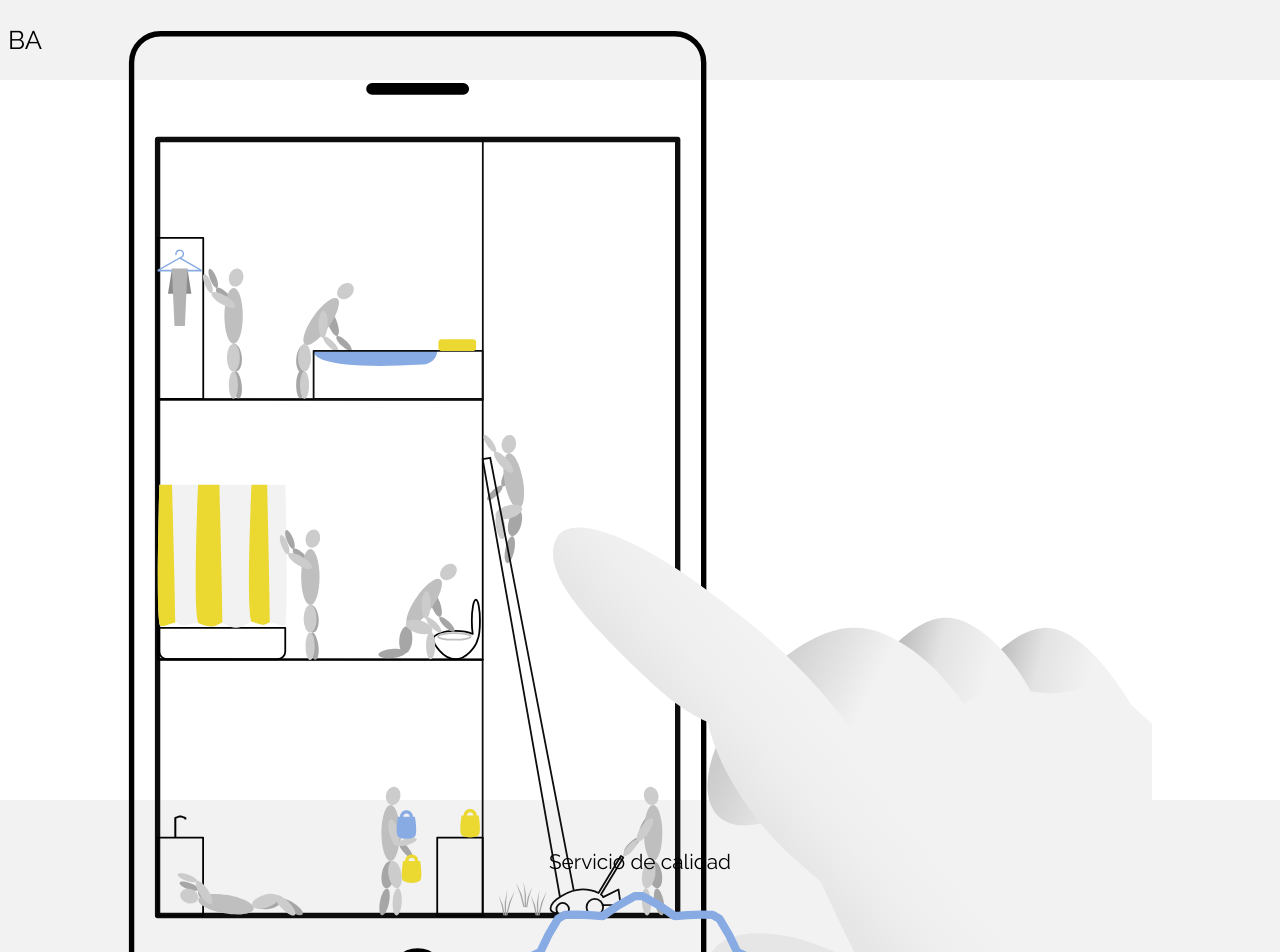
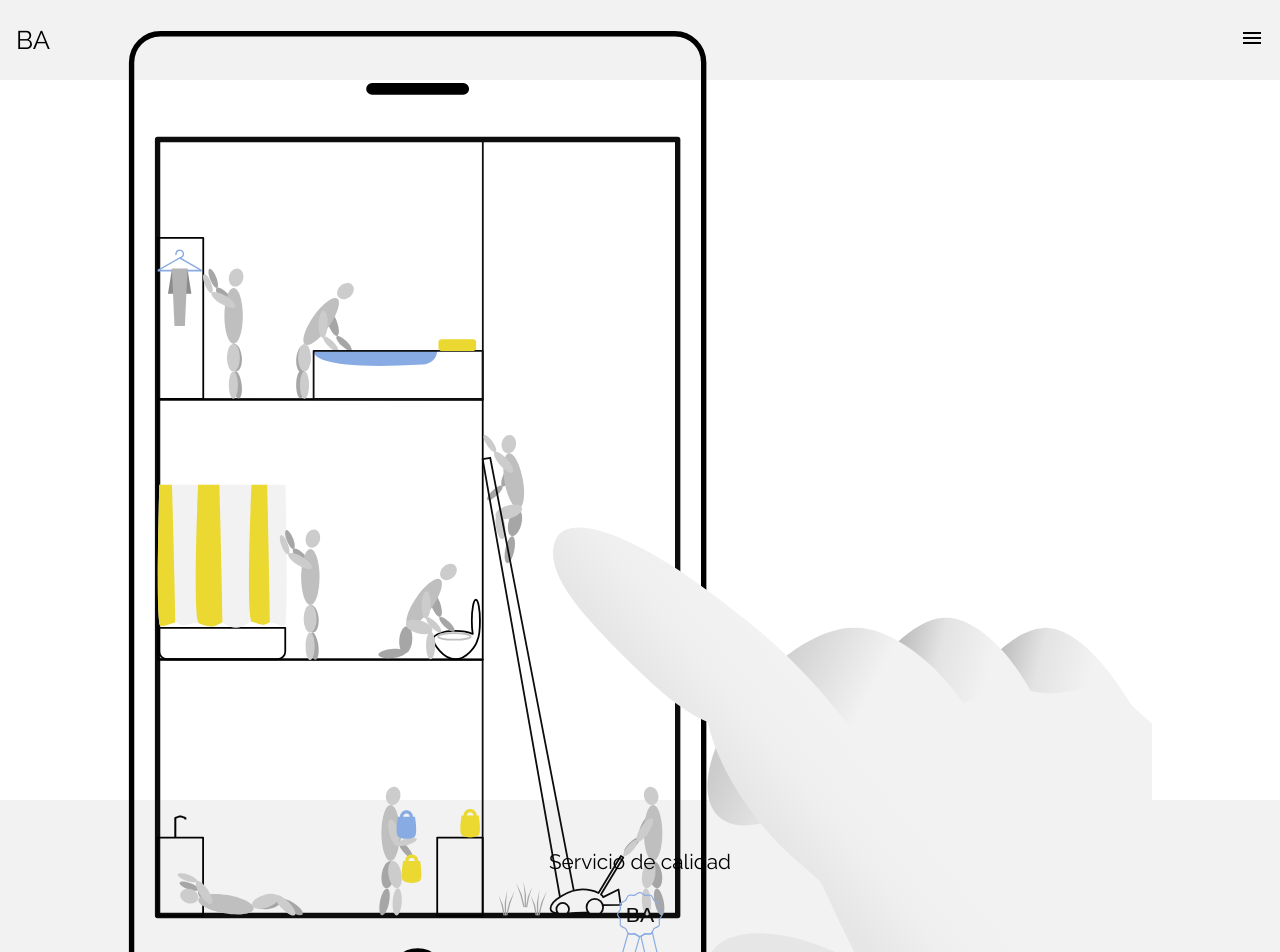
Before and after one commit to bonjouranainc/web-app, a React app in the folder front-end/: page / in a window 1280 px wide. Shown: the top 952 px of the page. Built offline with nearby package versions, Linux system fonts and the light colour scheme.

Commit message:
Header icon not showing fixed. Padding added to partnerships component

```diff
--- a/front-end/src/components/Header/index.js
+++ b/front-end/src/components/Header/index.js
@@ -10,7 +10,7 @@ class Header extends Component {
           <h1 className='h-txt-r'>BA</h1>
         </div>
         <div className='menu'>
-          <i class="material-icons">&#xE5D2;</i>
+          <i className="material-icons">menu</i>
         </div>
       </div>
     );
--- a/front-end/src/components/Header/styles.css
+++ b/front-end/src/components/Header/styles.css
@@ -2,7 +2,7 @@
   display: flex;
   justify-content: space-between;
   align-items: center;
-  padding: 0.5em;
+  padding: 0.5em 1em;
   background-color: var(--g1);
   height: 8vh;
   width: auto;
--- a/front-end/src/index.css
+++ b/front-end/src/index.css
@@ -52,6 +52,7 @@ a {
   width: 100vw;
   height: auto;
   text-align: center;
+  width: auto;
 }
 
 /*
--- a/front-end/src/scenes/Landing/components/Partnerships/styles.css
+++ b/front-end/src/scenes/Landing/components/Partnerships/styles.css
@@ -1,3 +1,3 @@
 .partnerships {
-  padding: 2em 0;
+  padding: 2em 1em;
 }
```
